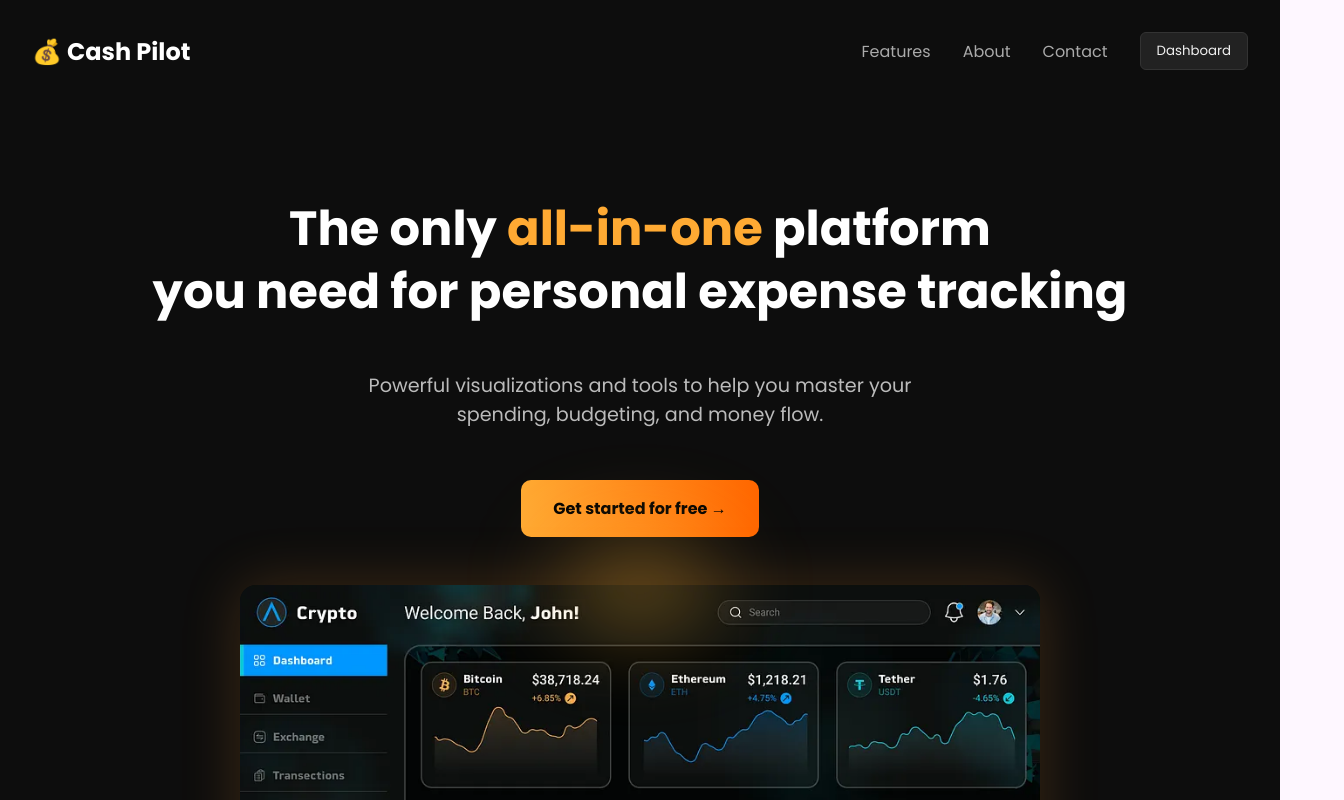
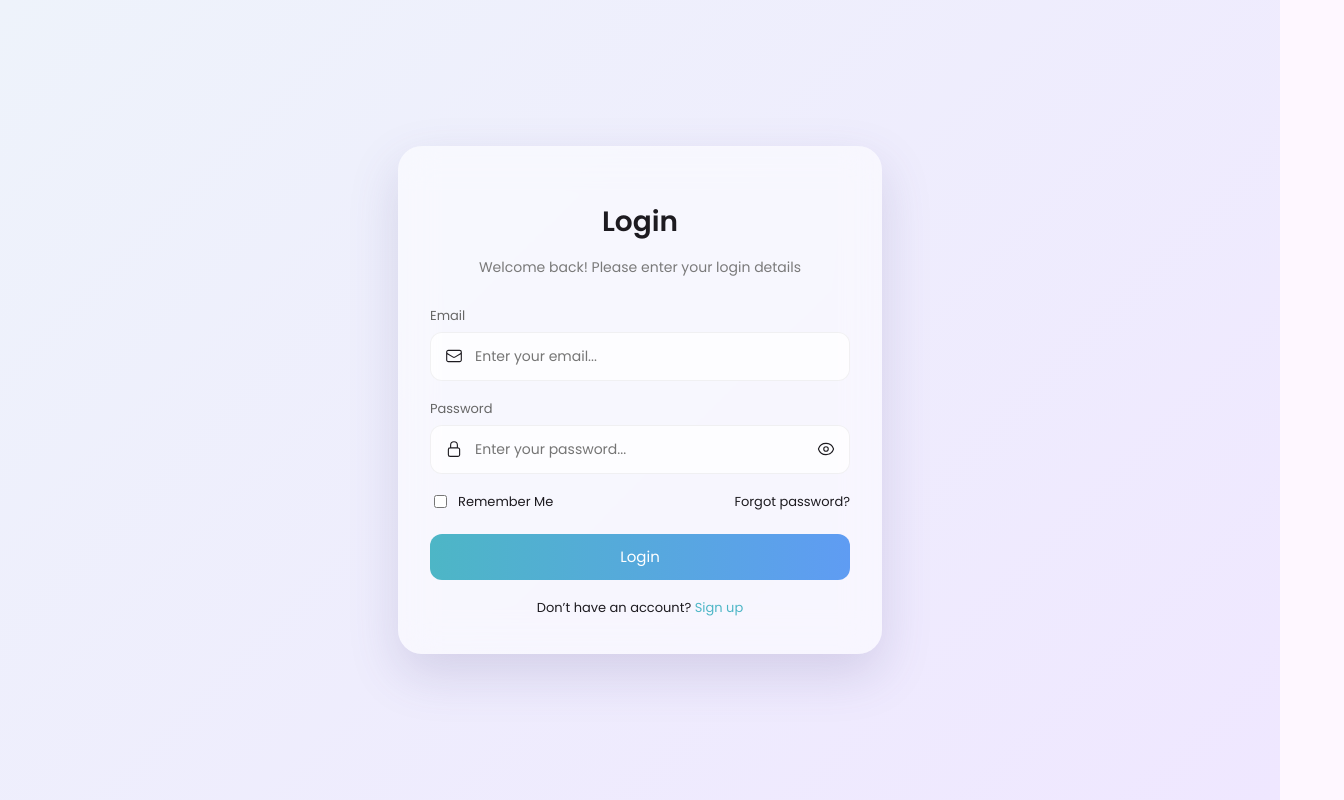
Before and after one commit to Surajpr21/CashPilot, a React (Create React App) app: page / in a window 1280 px wide. Shown: the top 800 px of the page, 1344 px wide, since content can reach past the window. Built offline with nearby package versions, Linux system fonts and the light colour scheme.

Commit message:
fixed login alignement and remove /landing page from intital load of page

```diff
--- a/src/App.js
+++ b/src/App.js
@@ -61,7 +61,7 @@ export default function App() {
     <Suspense fallback={<div>Loading…</div>}>
 
       <Routes>
-        <Route path="/" element={<LandingPage />} />
+        <Route path="/" element={<Login />} />
         <Route path="/login" element={<Login />} />
         <Route path="/signup" element={<Signup />} />
         {/* Dashboard Shell — Sidebar visible on all below */}
--- a/src/components/Login/LoginPage.css
+++ b/src/components/Login/LoginPage.css
@@ -1,13 +1,14 @@
 .login-page-root {
   min-height: 100vh;
-  display: grid;
-  grid-template-columns: 1.1fr 1fr;
+  display: flex;
+  align-items: center;
+  justify-content: center;
   background: linear-gradient(135deg, #eef3fb, #efe7ff);
   font-family: Inter, system-ui, sans-serif;
 }
 
 .login-page-illustration {
-  display: flex;
+  display: none;
   align-items: center;
   justify-content: center;
   padding: 48px;
--- a/src/components/Login/LoginPage.jsx
+++ b/src/components/Login/LoginPage.jsx
@@ -3,6 +3,7 @@ import React, { useState, useEffect } from "react";
 import "./LoginPage.css";
 import { useNavigate } from "react-router-dom";
 import { signIn, getSession } from "../../services/auth.service";
+import { EnvelopeIcon, LockClosedIcon, EyeIcon } from "@heroicons/react/24/outline";
 
 export default function LoginPage() {
   const [showPassword, setShowPassword] = useState(false);
@@ -55,7 +56,7 @@ export default function LoginPage() {
           <div className="login-page-field">
             <label className="login-page-label">Email</label>
             <div className="login-page-input">
-              <span className="login-page-icon">✉</span>
+              <EnvelopeIcon className="login-page-icon" style={{ width: 18, height: 18 }} />
               <input
                 type="email"
                 placeholder="Enter your email..."
@@ -68,19 +69,18 @@ export default function LoginPage() {
           <div className="login-page-field">
             <label className="login-page-label">Password</label>
             <div className="login-page-input">
-              <span className="login-page-icon">🔒</span>
+              <LockClosedIcon className="login-page-icon" style={{ width: 18, height: 18 }} />
               <input
                 type={showPassword ? "text" : "password"}
                 placeholder="Enter your password..."
                 value={password}
                 onChange={(e) => setPassword(e.target.value)}
               />
-              <span
+              <EyeIcon
                 className="login-page-eye"
+                style={{ width: 18, height: 18, cursor: "pointer" }}
                 onClick={() => setShowPassword(!showPassword)}
-              >
-                👁
-              </span>
+              />
             </div>
           </div>
 
--- a/src/components/Login/SignupPage.jsx
+++ b/src/components/Login/SignupPage.jsx
@@ -3,6 +3,7 @@ import "./LoginPage.css"; // reuse login styles for consistent look
 import { useNavigate } from "react-router-dom";
 // import { signUp } from "../../lib/supabaseClient";
 import { signUp, signIn, getSession } from "../../services/auth.service";
+import { EnvelopeIcon, LockClosedIcon, EyeIcon } from "@heroicons/react/24/outline";
 
 // Signup behavior: we send { email, password, full_name } to Supabase.
 // Supabase will create the user and store full_name in user.user_metadata.full_name.
@@ -76,10 +77,10 @@ export default function SignupPage() {
           <h1 className="login-page-title">Sign up</h1>
           <p className="login-page-subtitle">Create an account to get started</p>
 
-          <div style={{ fontSize: 12, color: "#666", marginBottom: 12 }}>
+          {/* <div style={{ fontSize: 12, color: "#666", marginBottom: 12 }}>
             We will store your full name in your account profile (saved as
             <code>user_metadata.full_name</code>).
-          </div>
+          </div> */}
 
           {error && (
             <div style={{ color: "#d85c5c", marginBottom: 12, fontSize: 13 }}>{error}</div>
@@ -103,7 +104,7 @@ export default function SignupPage() {
           <div className="login-page-field">
             <label className="login-page-label">Email</label>
             <div className="login-page-input">
-              <span className="login-page-icon">✉</span>
+              <EnvelopeIcon className="login-page-icon" style={{ width: 18, height: 18 }} />
               <input
                 name="email"
                 type="email"
@@ -117,7 +118,7 @@ export default function SignupPage() {
           <div className="login-page-field">
             <label className="login-page-label">Password</label>
             <div className="login-page-input">
-              <span className="login-page-icon">🔒</span>
+              <LockClosedIcon className="login-page-icon" style={{ width: 18, height: 18 }} />
               <input
                 name="password"
                 type={showPassword ? "text" : "password"}
@@ -125,12 +126,11 @@ export default function SignupPage() {
                 onChange={handleChange}
                 placeholder="Create a password..."
               />
-              <span
+              <EyeIcon
                 className="login-page-eye"
+                style={{ width: 18, height: 18, cursor: "pointer" }}
                 onClick={() => setShowPassword(!showPassword)}
-              >
-                👁
-              </span>
+              />
             </div>
           </div>
 
```
